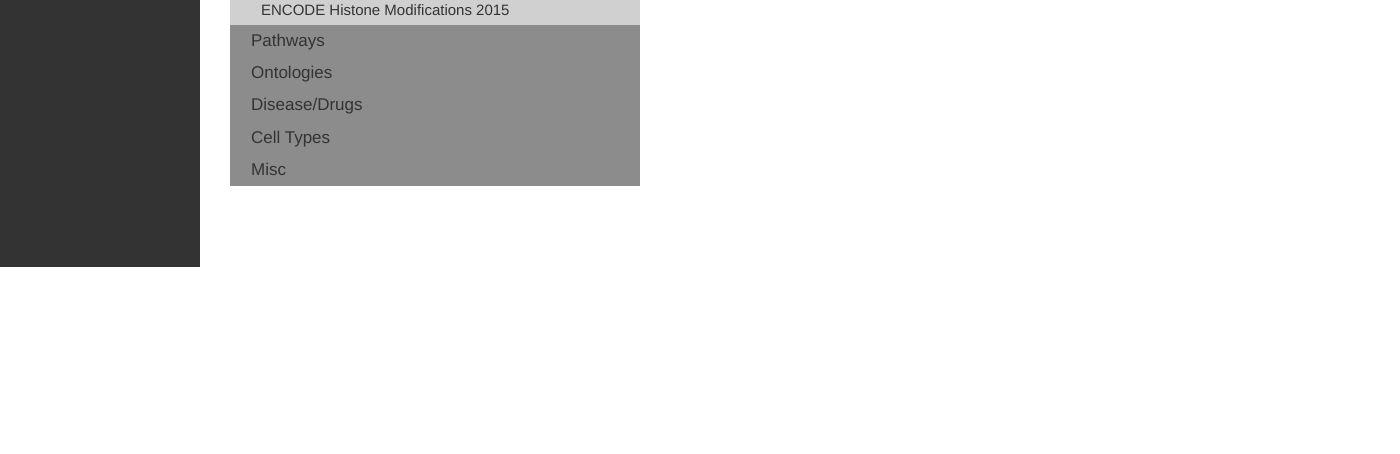
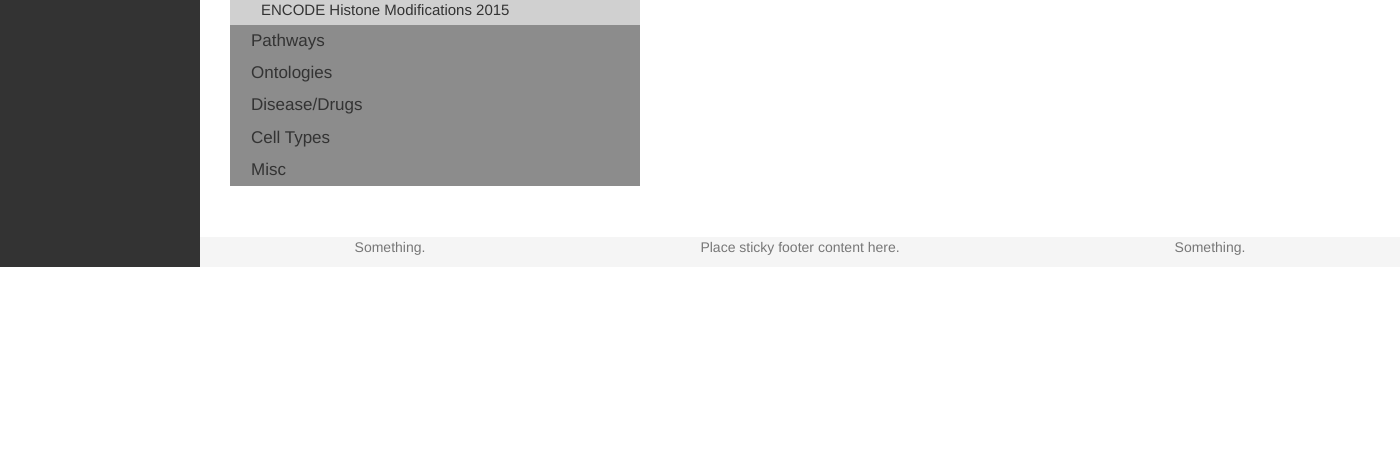
Before and after one commit to MaayanLab/harmonogram, a Flask app: page /enrichrgram/ in a window 1400 px wide. Shown: the part 533-987 px from the top of the page. Run offline with Flask 2, Linux system fonts and the light colour scheme; some libraries are stand-ins or nearby versions.

Commit message:
added footer

```diff
--- a/enrichrgram/app.py
+++ b/enrichrgram/app.py
@@ -22,11 +22,13 @@ ENTRY_POINT = '/enrichrgram'
 # switch for local and docker development
 # docker_vs_local
 ##########################################
-# # for local development
-# SERVER_ROOT = os.path.dirname(os.getcwd()) + '/enrichrgram/enrichrgram' ## original
 
-# for docker development
-SERVER_ROOT = '/app/enrichrgram'
+# for local development
+SERVER_ROOT = os.path.dirname(os.getcwd()) + '/enrichrgram/enrichrgram' ## original
+
+# # for docker development
+# SERVER_ROOT = '/app/enrichrgram'
+
 
 @app.route(ENTRY_POINT + '/<path:path>') ## original
 # @crossdomain(origin='*')
--- a/enrichrgram/static/css/custom.css
+++ b/enrichrgram/static/css/custom.css
@@ -63,8 +63,9 @@ h2 {
 /*}*/
 
 footer {
-  font-size: small;
-  margin-top: 8em;
+  margin-left: 200px;
+  text-align: center;
+  background-color: #f5f5f5;
 }
 
 header aside {
@@ -72,7 +73,7 @@ header aside {
 }
 
 header aside,
-footer aside {
+aside {
   color: #636363;
   text-align: right;
 }
--- a/enrichrgram/static/js/ini_d3_clustergram.js
+++ b/enrichrgram/static/js/ini_d3_clustergram.js
@@ -8,7 +8,6 @@ gmt_colors.ChEA = 'red';
 
 
 // could be improved
-// docker_vs_local
 ////////////////////
 d3.json('/enrichrgram/static/enrichr_gmt_data/enrichr_gmts.json', function(data){
 
--- a/enrichrgram/static/js/request_clustergram.js
+++ b/enrichrgram/static/js/request_clustergram.js
@@ -24,7 +24,7 @@ $( "#searchForm" ).submit( function( event ) {
   /////////////////////////////////
   // manually set url (local)
   url = '/enrichrgram/'
-  // // !!! temporarily change for local development (docker)
+  // // !!! (docker)
   // url = '/'
 
   // set up variable for the post request with gene list: inst_genes
--- a/enrichrgram/templates/index.html
+++ b/enrichrgram/templates/index.html
@@ -138,11 +138,33 @@
 
       </div>
 
+
     </div>
     <!-- /#page-content-wrapper -->
   </div>
   <!-- /#wrapper -->
 
+  <footer class="footer navbar-fixed-bottom">
+
+        <div class="row" >
+
+          <div class="col-xs-4 footer_section">
+            <p class="text-muted">Something.</p>
+          </div>
+
+
+          <div class="col-xs-4 footer_section">
+            <p class="text-muted">Place sticky footer content here.</p>
+          </div>
+
+
+          <div class="col-xs-4 footer_section">
+            <p class="text-muted">Something.</p>
+          </div>
+
+        </div>
+
+  </footer>
 
   <!-- Vendor -->
   <!-- jQuery -->
```
Also changed, not shown: 1 other file.
